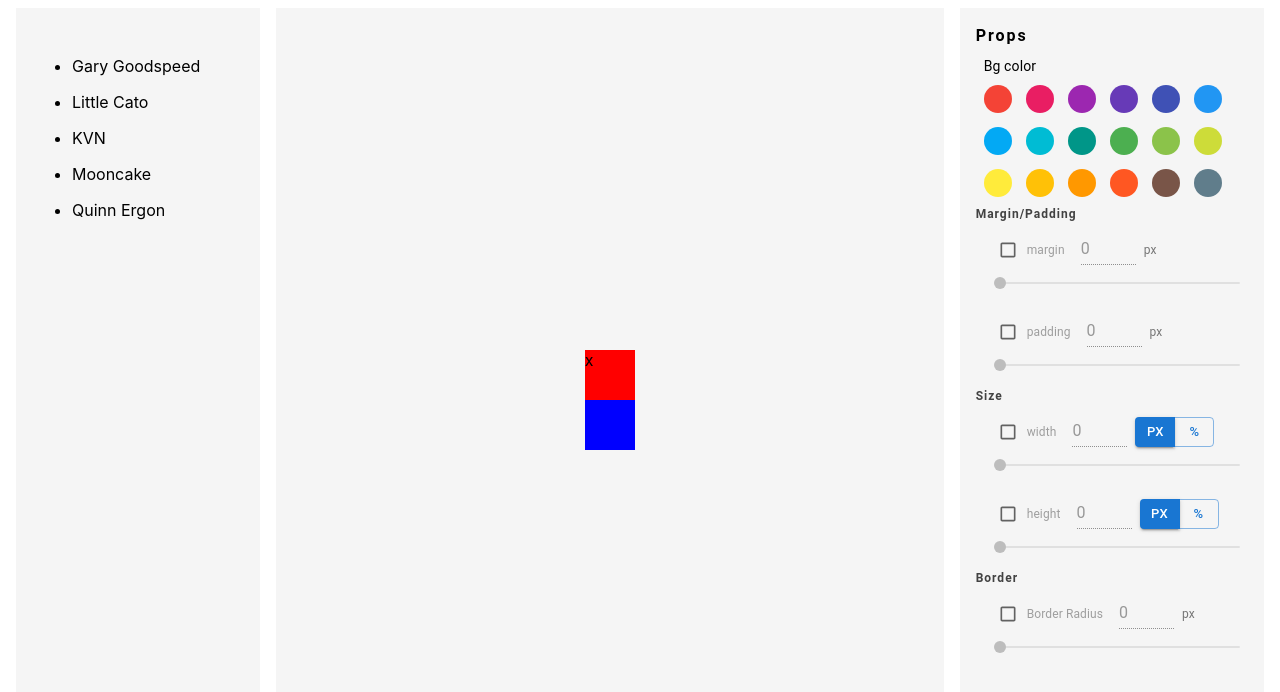
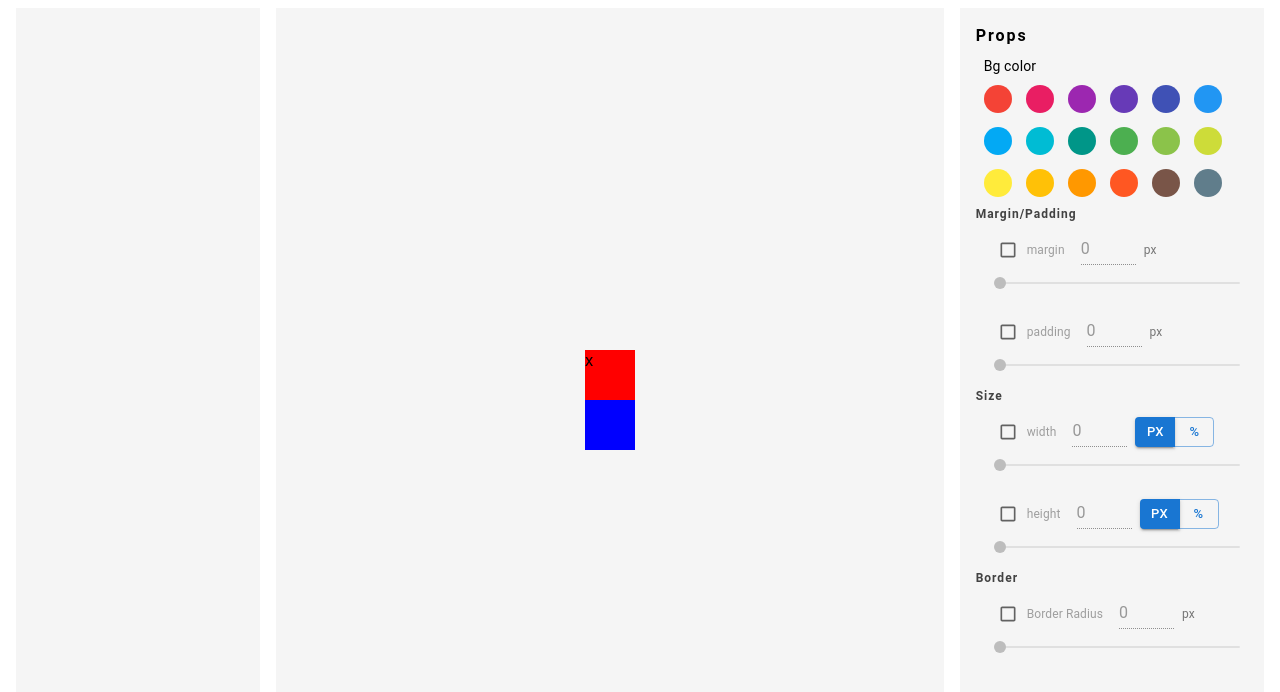
Before and after one commit to chanwit-y/mind-ui, a Next.js app: page / in a window 1280 px wide. Shown: the top 692 px of the page. Built offline with nearby package versions, Linux system fonts and the light colour scheme.

Commit message:
remove react-beautiful-dnd

```diff
--- a/components/toolbox/Toolbox.tsx
+++ b/components/toolbox/Toolbox.tsx
@@ -1,76 +1,7 @@
 import { Box } from "@mui/material";
 import React, { useState } from "react";
-import {
-  DragDropContext,
-  Draggable,
-  Droppable,
-  DropResult,
-} from "react-beautiful-dnd";
 
-const finalSpaceCharacters = [
-  {
-    id: "gary",
-    name: "Gary Goodspeed",
-  },
-  {
-    id: "cato",
-    name: "Little Cato",
-  },
-  {
-    id: "kvn",
-    name: "KVN",
-  },
-  {
-    id: "mooncake",
-    name: "Mooncake",
-  },
-  {
-    id: "quinn",
-    name: "Quinn Ergon",
-  },
-];
 
 export const Toolbox = () => {
-  const [characters, updateCharacters] = useState(finalSpaceCharacters);
-
-  function handleOnDragEnd(result: DropResult) {
-    if (!result.destination) return;
-
-    const items = Array.from(characters);
-    const [reorderedItem] = items.splice(result.source.index, 1);
-    items.splice(result.destination.index, 0, reorderedItem);
-
-    updateCharacters(items);
-  }
-
-  return (
-    <DragDropContext onDragEnd={handleOnDragEnd}>
-      <Droppable droppableId="characters">
-        {(provided) => (
-          <ul
-            className="characters"
-            {...provided.droppableProps}
-            ref={provided.innerRef}
-          >
-            {characters.map(({ id, name }, index) => {
-              return (
-                <Draggable key={id} draggableId={id} index={index}>
-                  {(provided) => (
-                    <li
-                      ref={provided.innerRef}
-                      {...provided.draggableProps}
-                      {...provided.dragHandleProps}
-                    >
-                      <p>{name}</p>
-                    </li>
-                  )}
-                </Draggable>
-              );
-            })}
-            {provided.placeholder}
-          </ul>
-        )}
-      </Droppable>
-    </DragDropContext>
-  );
+  return <></>
 };
--- a/package.json
+++ b/package.json
@@ -14,14 +14,12 @@
     "@mui/material": "^5.8.4",
     "next": "12.1.6",
     "react": "18.2.0",
-    "react-beautiful-dnd": "^13.1.0",
     "react-color": "^2.19.3",
     "react-dom": "18.2.0"
   },
   "devDependencies": {
     "@types/node": "18.0.0",
     "@types/react": "18.0.14",
-    "@types/react-beautiful-dnd": "^13.1.2",
     "@types/react-color": "^3.0.6",
     "@types/react-dom": "18.0.5",
     "eslint": "8.18.0",
```
Also changed, not shown: 1 other file (tests, documents, lock files or other folders).
